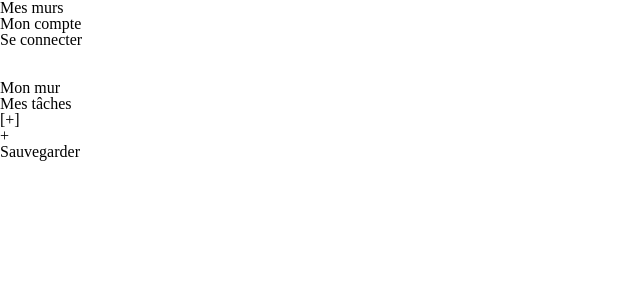
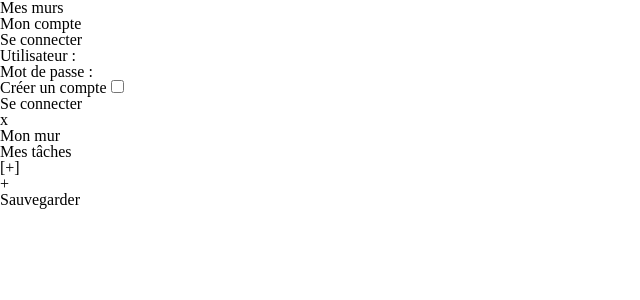
Before and after one commit to gabrielstik/taskmanager, a PHP site: page / in a window 1280 px wide. Shown: the top 300 px of the page, without its empty margins (0-640 px from the left). Run offline with PHP 8.4, Linux system fonts and the light colour scheme; data that the repository does not hold is empty.

Commit message:
:lipstick: Made js and css for connection form

```diff
--- a/src/components/partials/header.php
+++ b/src/components/partials/header.php
@@ -19,13 +19,24 @@
       <li class="js-account">Mon compte</li>
     </ul>
   </nav>
-  <form class="connection-form" action="/" method="post">
+  <form class="connection-form active" action="/" method="post">
     <div class="connection-form--title">Se connecter</div>
     <div class="connection-form--item">
-      <input type="text" name="username">
+      <label for="username">Utilisateur :</label>
+      <input type="text" name="username" id="username">
     </div>
     <div class="connection-form--item">
-      <input type="password" name="password">
+      <label for="password">Mot de passe :</label>
+      <input type="password" name="password" id="password">
     </div>
+    <div class="connection-form--separator"></div>
+    <div class="connection-form--item">
+      <label for="create">Créer un compte</label>
+      <input type="checkbox" name="create" id="create">
+    </div>
+    <div class="connection-form--item">
+      <button type="submit">Se connecter</button>
+    </div>
+    <div class="connection-form--quit">x</div>
   </form>
 </header>
--- a/src/styles/_variables.scss
+++ b/src/styles/_variables.scss
@@ -3,6 +3,7 @@
   --background: #060533;
   --green: #00ff22;
   --blue: #2395d6;
+  --red: #ff1717;
 	--light: #eeeeee;
 	--medium: #9b9b9b;
 	--dark: #323232;
```
Also changed, not shown: src/scripts/app.js (+9 -0 lines), src/styles/header.scss (+46 -3 lines).
